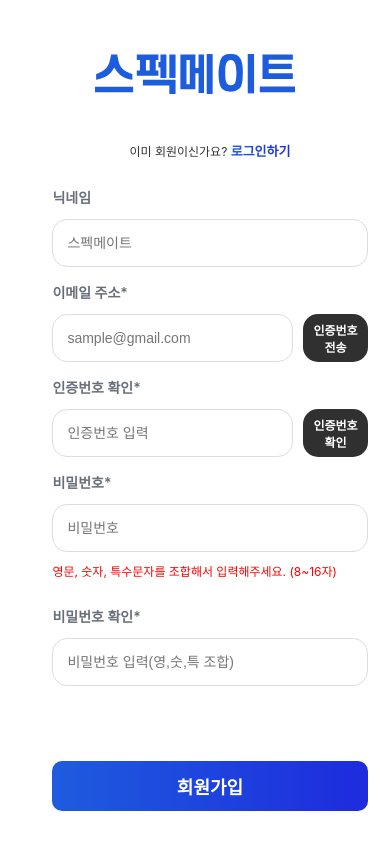
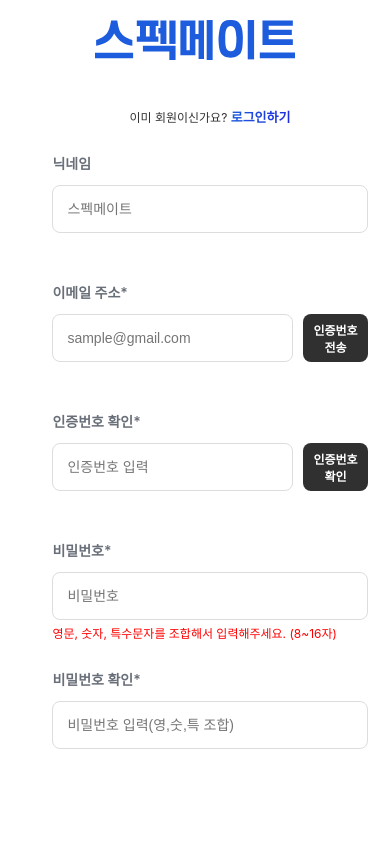
Before and after one commit to spec-mate/frontend, a React (Vite) app: page /register in a window 390 px wide. Built offline with nearby package versions, Linux system fonts and the light colour scheme; no server answers; a web font is replaced by a local one.

Commit message:
회원가입페이지 수정

```diff
--- a/src/pages/ProductDetailView.jsx
+++ b/src/pages/ProductDetailView.jsx
@@ -68,6 +68,11 @@ export default function ProductDetailView() {
 
   return (
     <div className="product-detail-view">
+      {/* ✅ 첫 번째 row : 헤더 높이(72px) 빈칸 */}
+      <div></div>
+
+      {/* ✅ 두 번째 row : 실제 콘텐츠 */}
+      <div className="product-content">
         <div className="breadcrumb">PC 부품 정보 &gt; {product.type}</div>
         <h2 className="product-title">{product.name}</h2>
 
@@ -210,5 +215,6 @@ export default function ProductDetailView() {
           </div>
         </div>
       </div>
+    </div>
   );
 }
--- a/src/pages/Register.jsx
+++ b/src/pages/Register.jsx
@@ -1,11 +1,11 @@
 import React, { useState } from "react";
-import { Link, useNavigate } from "react-router-dom"; // ✅ useNavigate 추가
+import { Link, useNavigate } from "react-router-dom";
 import "./styles/Register.css";
 import binglogo from "/big-logo.svg";
-import api from "../api"; // axios 유틸 가져오기
+import api from "../api";
 
 export default function Register() {
-  const navigate = useNavigate(); // ✅ 네비게이터 훅 선언
+  const navigate = useNavigate();
 
   const [nickname, setNickname] = useState("");
   const [email, setEmail] = useState("");
@@ -13,13 +13,24 @@ export default function Register() {
   const [password, setPassword] = useState("");
   const [confirmPassword, setConfirmPassword] = useState("");
 
+  const [nicknameError, setNicknameError] = useState("");
   const [emailError, setEmailError] = useState("");
   const [codeError, setCodeError] = useState("");
   const [passwordError, setPasswordError] = useState(
     "영문, 숫자, 특수문자를 조합해서 입력해주세요. (8~16자)"
   );
 
-  // ✅ 인증번호 전송 API
+  // 닉네임 중복 체크 (예시)
+  const handleNicknameChange = (e) => {
+    const value = e.target.value;
+    setNickname(value);
+    if (value === "중복닉네임") {
+      setNicknameError("중복된 닉네임입니다.");
+    } else {
+      setNicknameError("");
+    }
+  };
+
   const handleSendCode = async () => {
     if (!email.includes("@")) {
       setEmailError("이메일을 정확히 입력해주세요.");
@@ -36,11 +47,10 @@ export default function Register() {
     }
   };
 
-  // ✅ 인증번호 확인 API
   const handleVerifyCode = async () => {
     try {
       await api.post("/auth/verify-code", null, {
-        params: { email, code: verificationCode.trim() }, // ✅ trim()으로 공백 제거
+        params: { email, code: verificationCode.trim() },
       });
       alert("이메일 인증 성공!");
       setCodeError("");
@@ -50,7 +60,6 @@ export default function Register() {
     }
   };
 
-  // ✅ 비밀번호 입력 시 실시간 검사
   const handlePasswordChange = (e) => {
     const value = e.target.value;
     setPassword(value);
@@ -65,7 +74,6 @@ export default function Register() {
     }
   };
 
-  // ✅ 최종 회원가입 API
   const handleSubmit = async (event) => {
     event.preventDefault();
 
@@ -86,8 +94,6 @@ export default function Register() {
       });
       console.log("회원가입 성공:", res.data);
       alert("회원가입이 완료되었습니다! 로그인 화면으로 이동합니다.");
-
-      // ✅ 로그인 페이지로 이동
       navigate("/login");
     } catch (err) {
       console.error(err);
@@ -119,10 +125,11 @@ export default function Register() {
               id="nickname"
               type="text"
               value={nickname}
-              onChange={(e) => setNickname(e.target.value)}
+              onChange={handleNicknameChange}
               placeholder="스펙메이트"
               required
             />
+            <p className="error-text">{nicknameError || "　"}</p>
           </div>
 
           {/* 이메일 */}
@@ -146,7 +153,7 @@ export default function Register() {
                 전송
               </button>
             </div>
-            {emailError && <p className="error-text">{emailError}</p>}
+            <p className="error-text">{emailError || "　"}</p>
           </div>
 
           {/* 인증번호 */}
@@ -170,7 +177,7 @@ export default function Register() {
                 확인
               </button>
             </div>
-            {codeError && <p className="error-text">{codeError}</p>}
+            <p className="error-text">{codeError || "　"}</p>
           </div>
 
           {/* 비밀번호 */}
@@ -183,7 +190,7 @@ export default function Register() {
               placeholder="비밀번호"
               required
             />
-            {passwordError && <p className="error-text">{passwordError}</p>}
+            <p className="error-text">{passwordError || "　"}</p>
           </div>
 
           {/* 비밀번호 확인 */}
@@ -196,6 +203,7 @@ export default function Register() {
               placeholder="비밀번호 입력(영,숫,특 조합)"
               required
             />
+            <p className="error-text">{"　"}</p>
           </div>
 
           <button type="submit" className="register-button">
--- a/src/pages/styles/Login.css
+++ b/src/pages/styles/Login.css
@@ -43,7 +43,7 @@
   height: 64px;
   padding: 12px 14px;
   border: 1px solid #ddd;
-  border-radius: 15px !important;
+  border-radius: 15px;
   font-size: 16px;
   transition: all 0.3s ease;
   box-sizing: border-box;
--- a/src/pages/styles/ProductDetailView.css
+++ b/src/pages/styles/ProductDetailView.css
@@ -1,21 +1,31 @@
 .product-detail-view {
+  display: grid;
+  grid-template-rows: 152px auto; /* 첫 row 72px 빈칸, 두 번째 row에 콘텐츠 */
   width: 80%;
   margin: 0 auto;
-  padding: 40px 0;
+  padding: 0 0 40px; /* 상단 padding 제거, 하단만 유지 */
+  box-sizing: border-box;
 }
 
+.product-content {
+  grid-row: 2; /* 콘텐츠는 두 번째 row */
+}
+
+/* breadcrumb */
 .breadcrumb {
   font-size: 14px;
   color: #777;
   margin-bottom: 10px;
 }
 
+/* 제목 */
 .product-title {
   font-size: 32px;
   font-weight: bold;
   margin: 10px 0;
 }
 
+/* 태그 */
 .tags {
   margin-bottom: 20px;
 }
@@ -25,7 +35,7 @@
   font-size: 14px;
 }
 
-/* ✅ product-box → 2열 그리드 */
+/* ✅ product-box → 2열 */
 .product-box {
   display: grid;
   grid-template-columns: 1fr fit-content(300px);
@@ -85,14 +95,6 @@
 .price-box strong {
   font-size: 24px;
   color: #1e5cde;
-}
-.save-btn {
-  padding: 8px 16px;
-  background: #1e5cde;
-  color: #fff;
-  border: none;
-  border-radius: 6px;
-  cursor: pointer;
 }
 
 /* ✅ 추천 섹션 */
@@ -196,11 +198,6 @@
   opacity: 1;
 }
 
-/* ✅ 숨김 처리: 자리 유지 */
-.recommend-card.hidden {
-  visibility: hidden;
-}
-
 /* ✅ 추천 리스트 → 사라진 카드 자리에 출력 */
 .build-list.fixed-slot {
   border: 1px solid #ddd;
--- a/src/pages/styles/Register.css
+++ b/src/pages/styles/Register.css
@@ -1,6 +1,6 @@
 .register-container {
   display: flex;
-  flex-direction: column; /* 로고 + 폼 세로 정렬 */
+  flex-direction: column;
   justify-content: center;
   align-items: center;
   min-height: 100vh;
@@ -12,7 +12,7 @@
   height: 100px;
   object-fit: contain;
   display: block;
-  margin: 0 auto 30px; /* 가운데 정렬 + 아래 여백 */
+  margin: 0 auto 30px;
 }
 
 .register-form {
@@ -30,6 +30,7 @@
   display: flex;
   flex-direction: column;
   gap: 6px;
+  margin-bottom: 0;
 }
 
 .input-group label {
@@ -44,7 +45,7 @@
   height: 64px;
   padding: 0 14px;
   border: 1px solid #ddd;
-  border-radius: 6px;
+  border-radius: 8px;
   font-size: 16px;
   transition: all 0.3s ease;
   box-sizing: border-box;
@@ -67,7 +68,7 @@
   height: 64px;
   padding: 0 14px;
   border: 1px solid #ddd;
-  border-radius: 6px;
+  border-radius: 8px;
   font-size: 16px;
   box-sizing: border-box;
 }
@@ -78,7 +79,7 @@
   background: #303030;
   color: #fff;
   border: none;
-  border-radius: 15px;
+  border-radius: 8px;
   font-size: 14px;
   font-weight: bold;
   cursor: pointer;
@@ -95,14 +96,13 @@
   height: 64px;
   color: #fff;
   border: none;
+  margin-top: 60px;
   border-radius: 15px;
   font-size: 25px;
   font-weight: bold;
   cursor: pointer;
   position: relative;
   overflow: hidden;
-
-  margin-top: 60px; /* ✅ 인풋들과 버튼 사이 여백 */
 
   background: linear-gradient(90deg, #1e5cde, #1e2bde, #9b1ede);
   background-size: 200% 200%;
@@ -146,17 +146,15 @@
   animation: gradientMove 1s ease infinite;
 }
 
+/* ✅ 에러 메시지 항상 자리 확보 */
 .error-text {
   font-size: 13px;
   color: #ff0000;
-  margin-top: 4px;
+  min-height: 10px;
+  line-height: 10px;
+  margin-top: 0px;
 }
 
-/* ============================= */
-/* ✅ 반응형 스타일 */
-/* ============================= */
-
-/* 태블릿 (≤768px) */
 @media (max-width: 768px) {
   .register-form {
     width: 90%;
@@ -186,7 +184,6 @@
   }
 }
 
-/* 모바일 (≤480px) */
 @media (max-width: 480px) {
   .register-form {
     width: 100%;
@@ -228,5 +225,7 @@
 
   .error-text {
     font-size: 12px;
+    min-height: 16px;
+    line-height: 16px;
   }
 }
```
Lines whose indentation alone changed are shown as unchanged.
